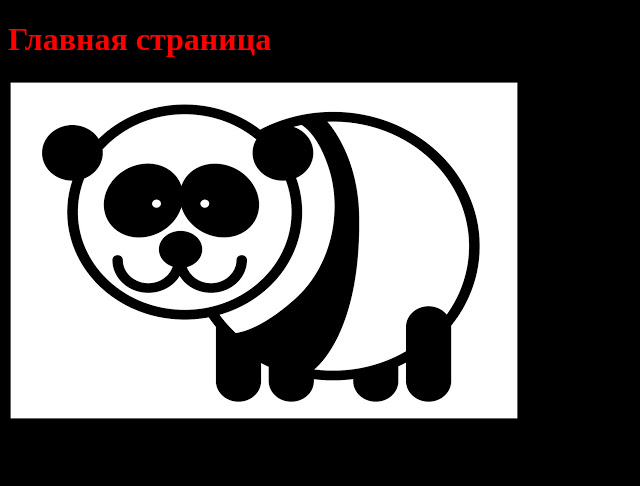
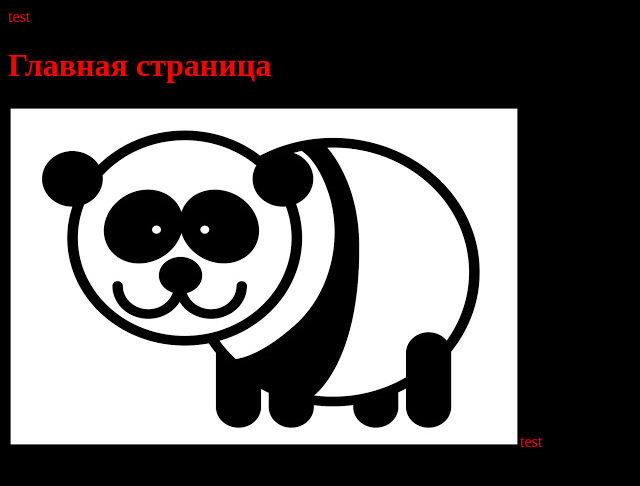
Before and after one commit to vvvmvvv/FD-band, a React (Create React App) app in the folder fdband/: page / in a window 1280 px wide. Shown: the top 486 px of the page, without its empty margins (0-640 px from the left). Built offline with nearby package versions, Linux system fonts and the light colour scheme.

Commit message:
header footer added

```diff
--- a/fdband/src/App.js
+++ b/fdband/src/App.js
@@ -2,11 +2,15 @@ import React from 'react';
 import './App.css';
 
 import Routes from './routes'
+import Header from './components/Header/Header';
+import Footer from './components/Footer/Footer';
 
 const App = () => {
   return (
     <div className="App">
+          <Header/>
           <Routes/>
+          <Footer/>
     </div>
   );
 }
--- /dev/null
+++ b/fdband/src/components/Footer/Footer.js
@@ -0,0 +1,12 @@
+import React from 'react';
+import './Footer.scss';
+
+const Footer = () => {
+    return (
+        <React.Fragment>
+            <span>test</span>
+        </React.Fragment>
+    );
+}
+
+export default Footer;
--- /dev/null
+++ b/fdband/src/components/Header/Header.js
@@ -0,0 +1,12 @@
+import React from 'react';
+import './Header.scss';
+
+const Header = () => {
+    return (
+        <React.Fragment>
+            <span>test</span>
+        </React.Fragment>
+    );
+}
+
+export default Header;
```
Also changed, not shown: fdband/src/components/Footer/Footer.scss (added), fdband/src/components/Header/Header.scss (added).
